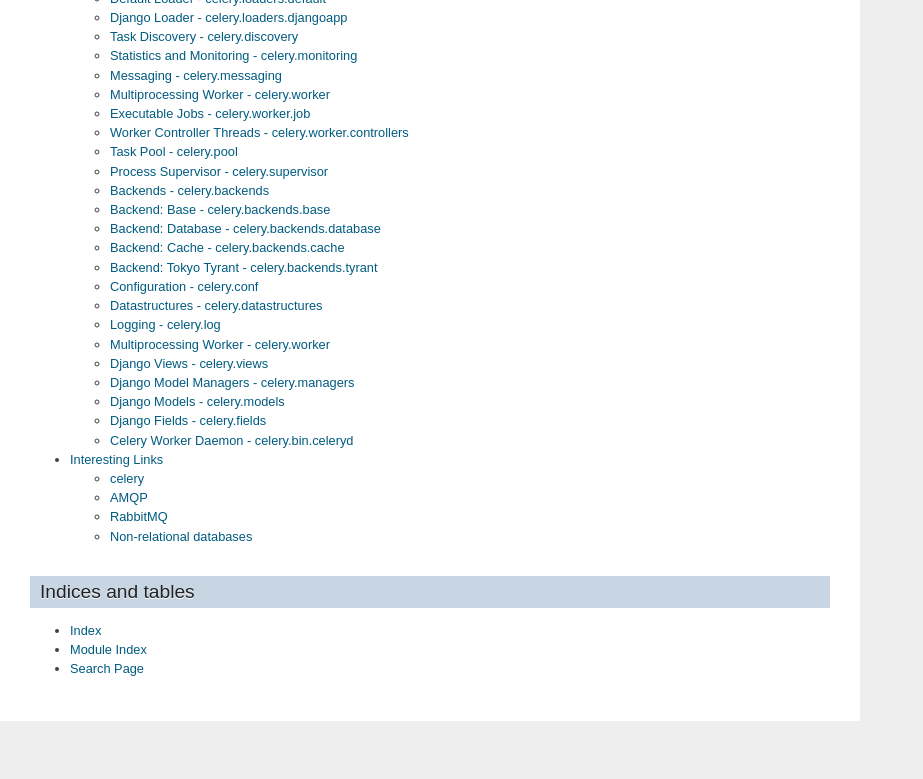
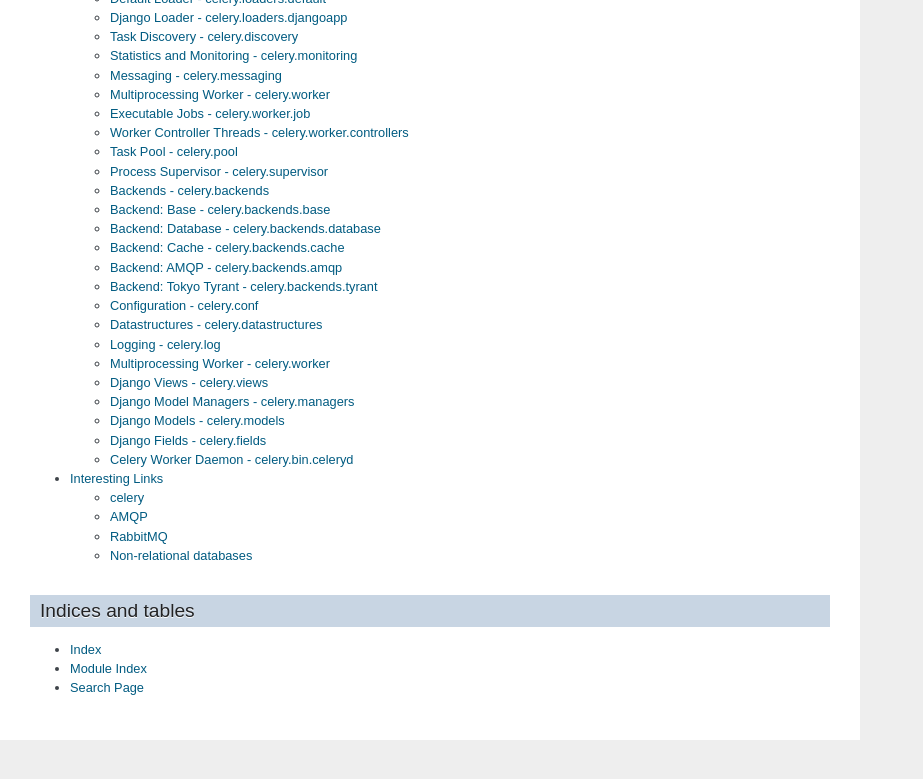
Before and after one commit to Klinikumxd/celery, a Sphinx documentation site: the page built from docs/index.rst, in a window 1280 px wide and 900 px high, scrolled down 435 px. Shown: the top 779 px of the window, without its empty margins (0-923 px from the left). Built offline with Sphinx 7.4.7, drawn with Linux system fonts in a browser that asks for light colours.

Commit message:
Sphinx: Add .rst file for celery.backends.amqp

```diff
--- /dev/null
+++ b/docs/reference/celery.backends.amqp.rst
@@ -0,0 +1,8 @@
+=======================================
+Backend: AMQP - celery.backends.amqp
+=======================================
+
+.. currentmodule:: celery.backends.amqp
+
+.. automodule:: celery.backends.amqp
+    :members:
--- a/docs/reference/index.rst
+++ b/docs/reference/index.rst
@@ -32,6 +32,7 @@
     celery.backends.base
     celery.backends.database
     celery.backends.cache
+    celery.backends.amqp
     celery.backends.tyrant
     celery.conf
     celery.datastructures
```
